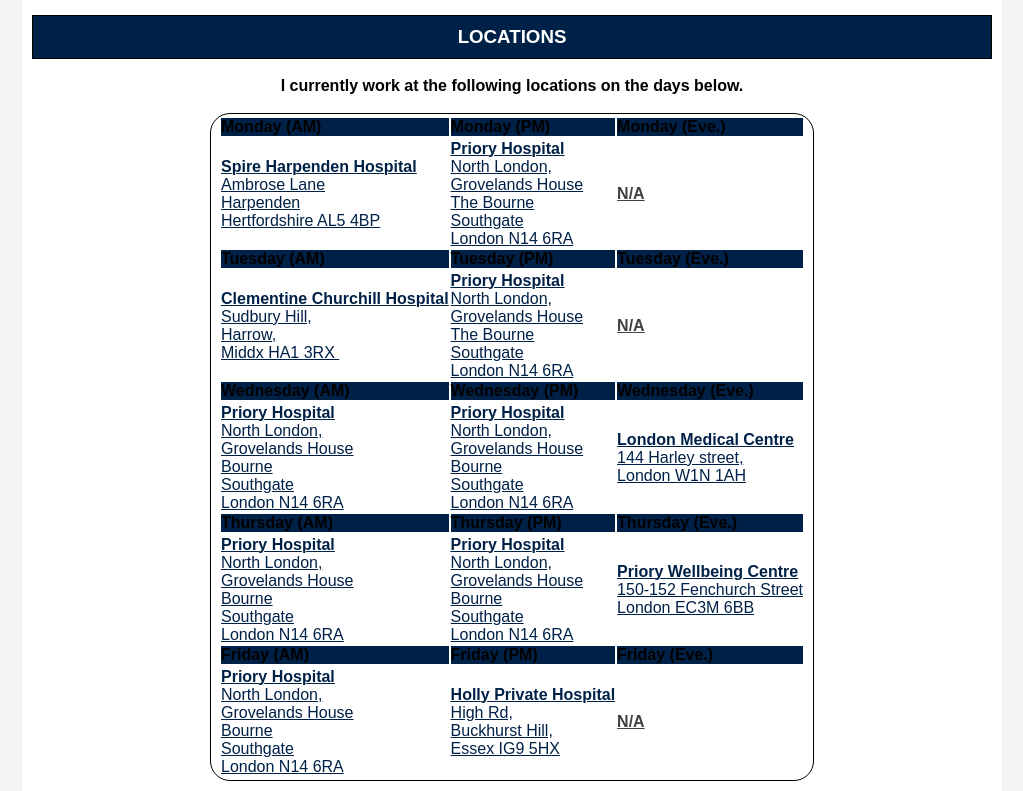
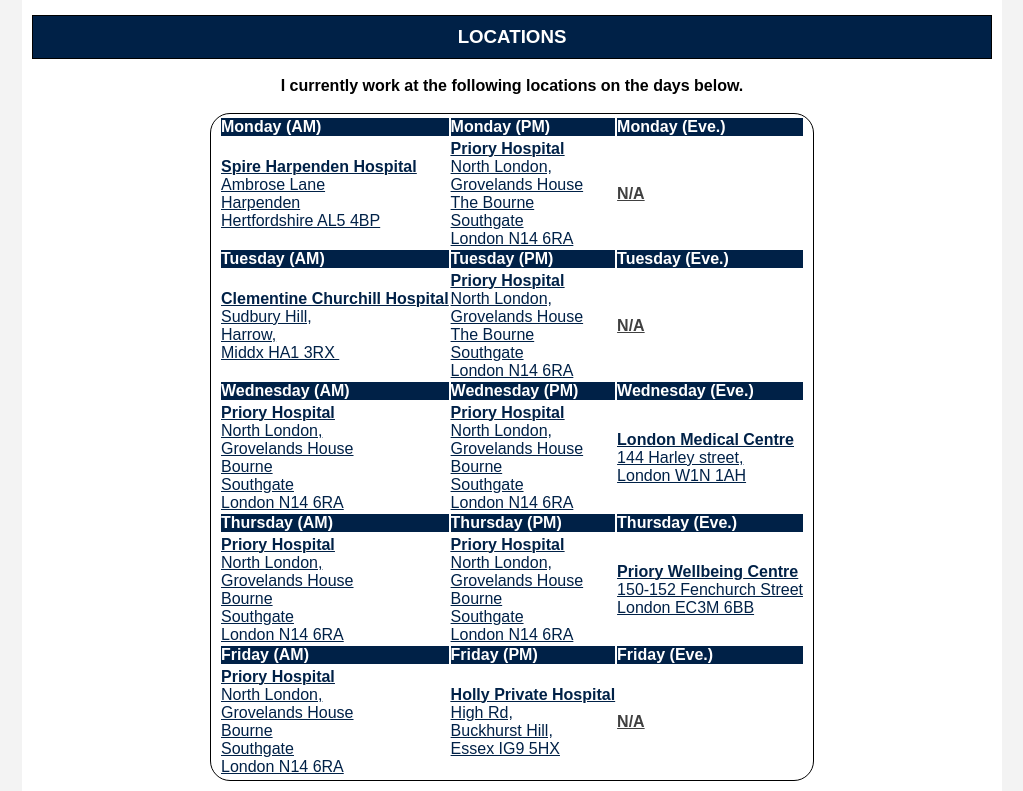
Before and after one commit to cacaophony/cacaophony.github.io, a plain HTML site: page locations.html in a window 1280 px wide. Shown: the part 156-947 px from the top of the page, without its empty margins (128-1151 px from the left). Drawn offline with Linux system fonts and the light colour scheme.

Commit message:
Add files via upload

```diff
--- a/locations.html
+++ b/locations.html
@@ -78,9 +78,9 @@ Mondays (AM)
 
 <thead>
 <tr>
-<th>Monday (AM)</th>
-<th>Monday (PM)</th>
-<th>Monday (Eve.)</th>
+<th class="textColor">Monday (AM)</th>
+<th class="textColor">Monday (PM)</th>
+<th class="textColor">Monday (Eve.)</th>
 <tr/>
 </thead>
 
@@ -95,9 +95,9 @@ Mondays (AM)
 <!-- table division -->
 <thead>
 <tr>
-<th>Tuesday (AM)</th>
-<th>Tuesday (PM)</th>
-<th>Tuesday (Eve.)</th>
+<th class="textColor">Tuesday (AM)</th>
+<th class="textColor">Tuesday (PM)</th>
+<th class="textColor">Tuesday (Eve.)</th>
 <tr/>
 </thead>
 
@@ -112,9 +112,9 @@ Mondays (AM)
 <!-- table division -->
 <thead>
 <tr>
-<th>Wednesday (AM)</th>
-<th>Wednesday (PM)</th>
-<th>Wednesday (Eve.)</th>
+<th class="textColor">Wednesday (AM)</th>
+<th class="textColor">Wednesday (PM)</th>
+<th class="textColor">Wednesday (Eve.)</th>
 <tr/>
 </thead>
 
@@ -128,9 +128,9 @@ Mondays (AM)
 <!-- table division -->
 <thead>
 <tr>
-<th>Thursday (AM)</th>
-<th>Thursday (PM)</th>
-<th>Thursday (Eve.)</th>
+<th class="textColor">Thursday (AM)</th>
+<th class="textColor">Thursday (PM)</th>
+<th class="textColor">Thursday (Eve.)</th>
 <tr/>
 </thead>
 
@@ -145,9 +145,9 @@ Mondays (AM)
 <!-- table division -->
 <thead>
 <tr>
-<th>Friday (AM)</th>
-<th>Friday (PM)</th>
-<th>Friday (Eve.)</th>
+<th class="textColor">Friday (AM)</th>
+<th class="textColor">Friday (PM)</th>
+<th class="textColor">Friday (Eve.)</th>
 <tr/>
 </thead>
 
```
